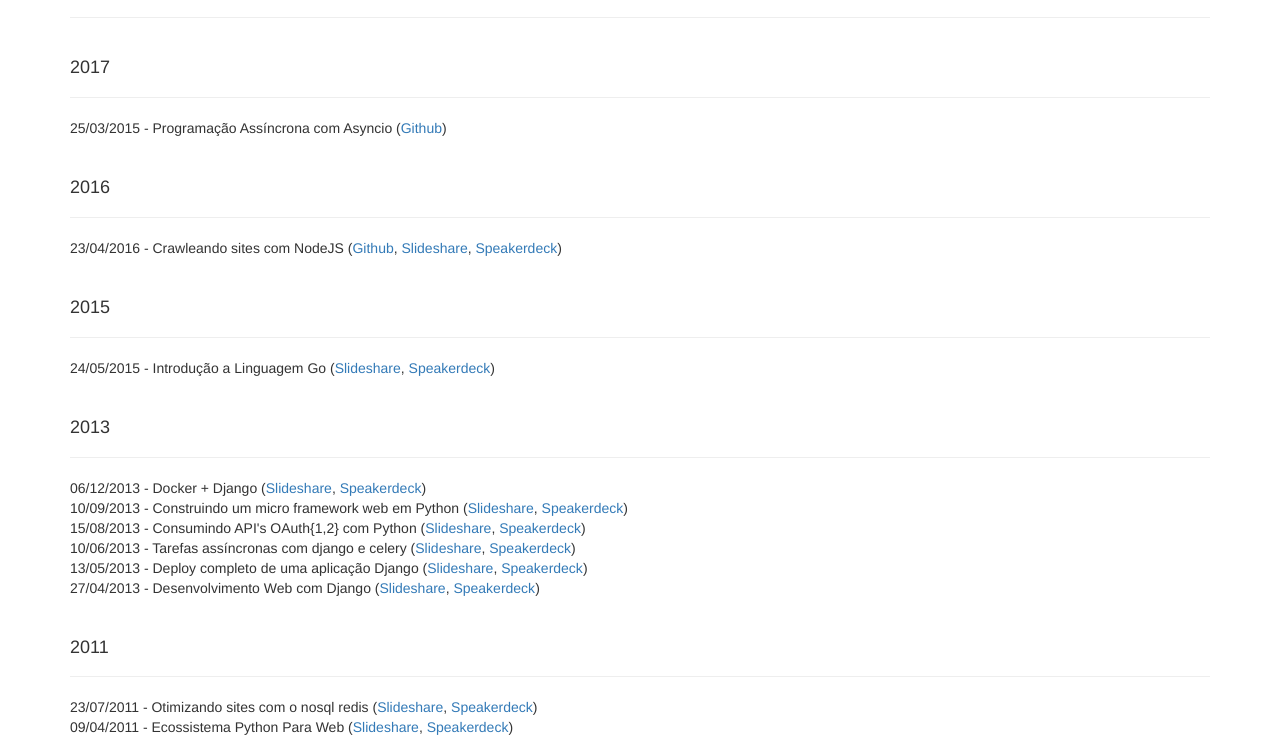
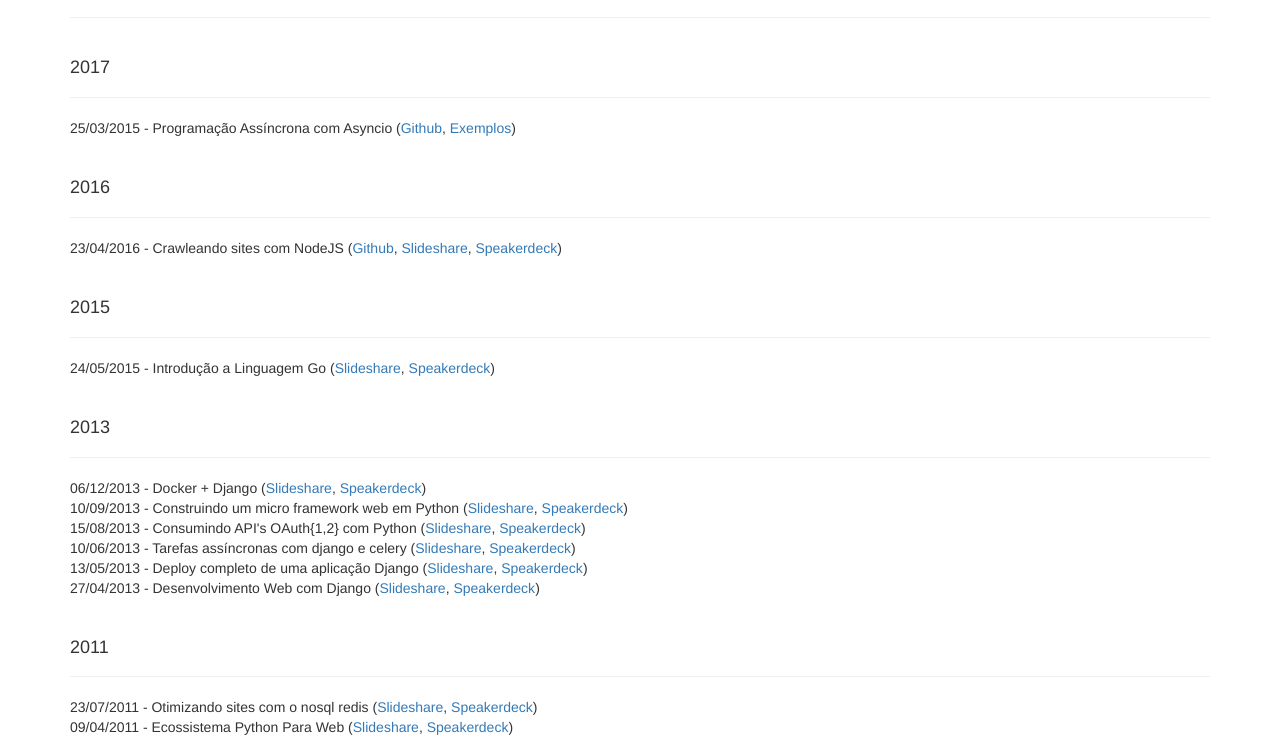
Before and after one commit to allisson/slides, a plain HTML site: page index.html in a window 1280 px wide. Shown: the part 68-805 px from the top of the page. Drawn offline with nearby package versions, Linux system fonts and the light colour scheme.

Commit message:
Adicionando o link de exemplos

```diff
--- a/index.html
+++ b/index.html
@@ -26,7 +26,7 @@
         </div>
         <ul class="list-unstyled">
             <li>
-                25/03/2015 - Programação Assíncrona com Asyncio (<a href="http://allisson.github.io/slides/2017/pythonday_cg/" target="_blank">Github</a>)
+                25/03/2015 - Programação Assíncrona com Asyncio (<a href="http://allisson.github.io/slides/2017/pythonday_cg/" target="_blank">Github</a>, <a href="https://github.com/allisson/pythonday-campina-grande-2017" target="_blank">Exemplos</a>)
             </li>
         </ul>
         <div class="page-header">
```
